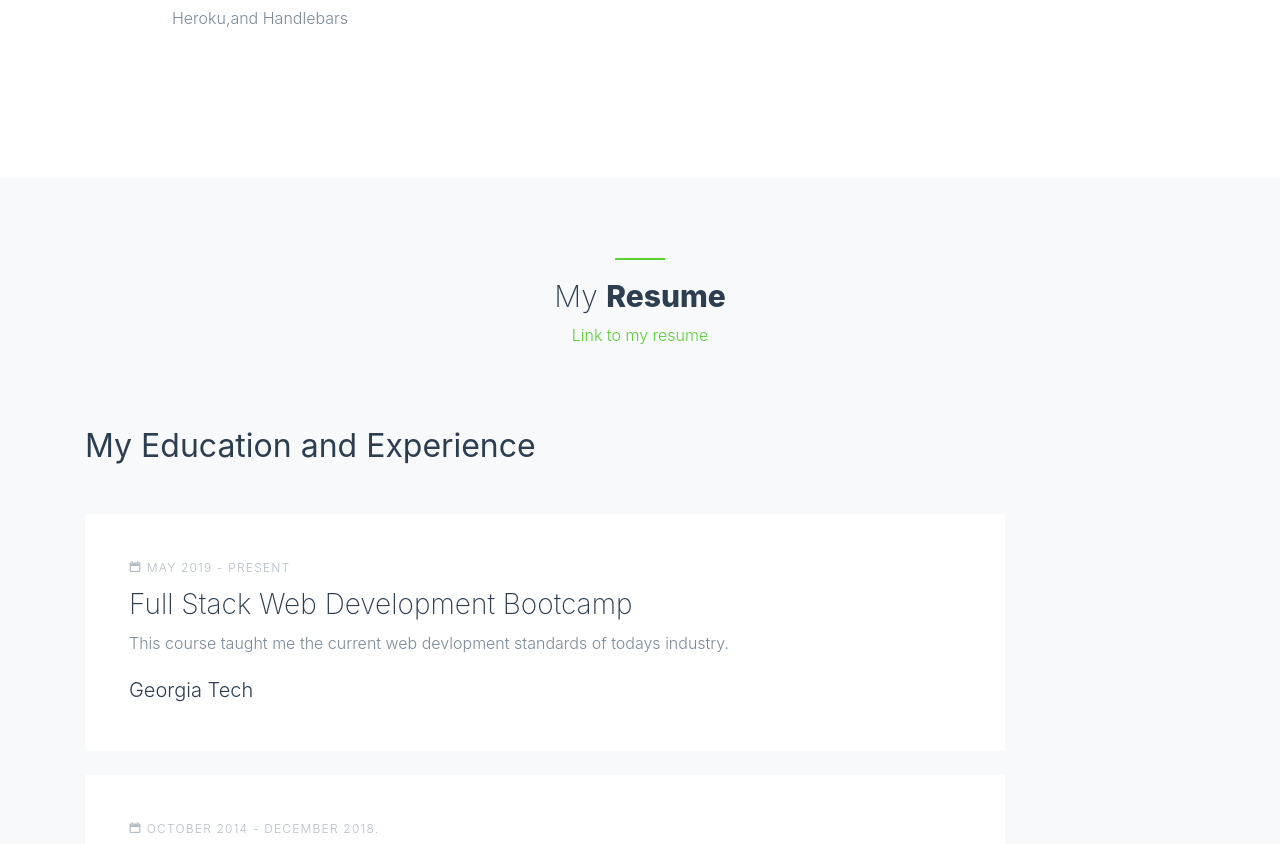
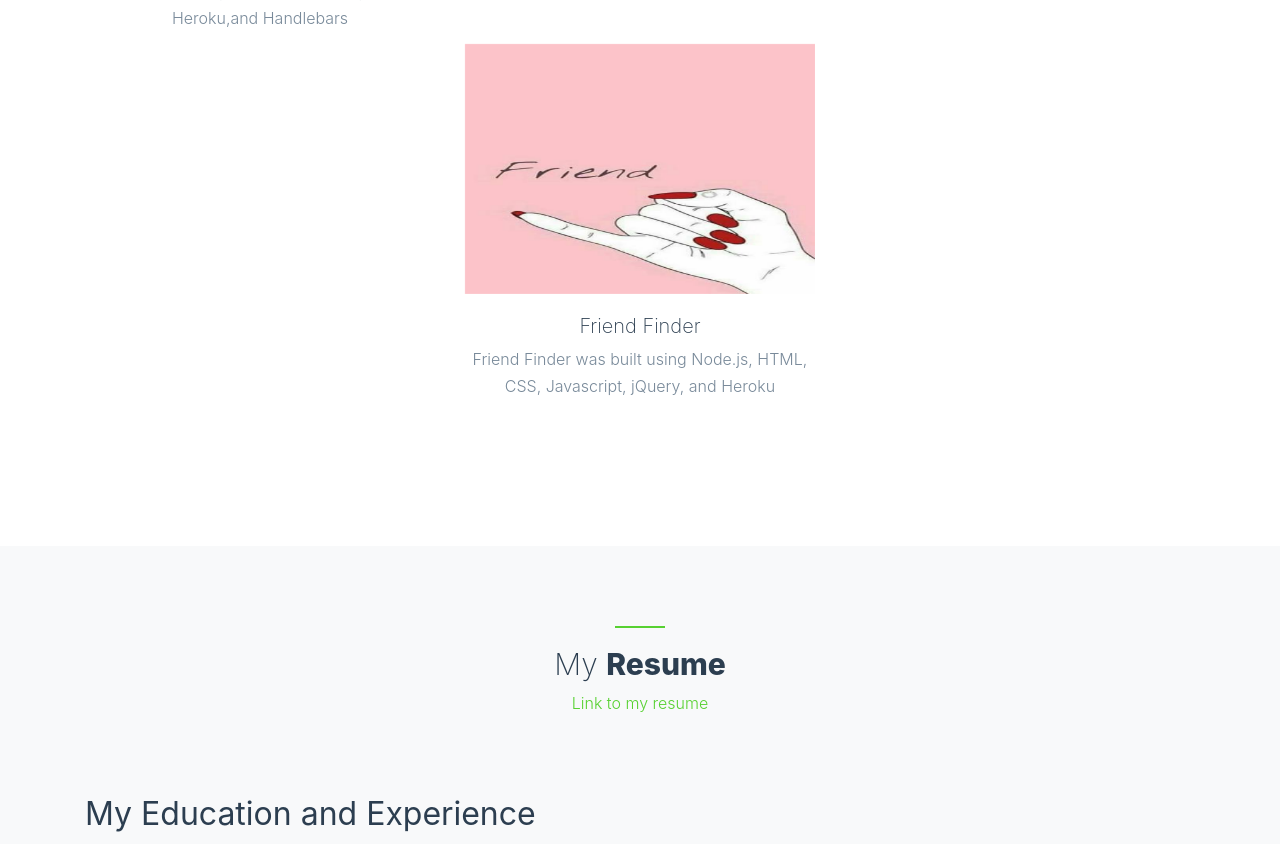
Before and after one commit to mikepassow/Portfolio, a plain HTML site: page index.html in a window 1280 px wide. Shown: the part 5185-6029 px from the top of the page. Drawn offline with nearby package versions, Linux system fonts and the light colour scheme; some packages are replaced by stand-ins of ours; no server answers; files whose address does not match are found by name.

Commit message:
added friend finder

```diff
--- a/index.html
+++ b/index.html
@@ -424,6 +424,21 @@
                                 </div>
                             </div>
 
+                             <!--Friend Finder-->
+                          <div class="single-portfolio col-sm-4 all typography">
+                            <div class="relative">
+                              <div class="thumb">
+                                  <div class="overlay overlay-bg"></div>
+                                </div>
+                                <a href="https://peaceful-sea-36908.herokuapp.com/" class="img-pop-up">
+                                  <img class="image img-fluid" src="images/friend.jpeg" alt="" height="">
+                                 </a>
+                              </div>
+                                <div class="p-inner">
+                                    <h4>Friend Finder</h4>
+                                    <p>Friend Finder was built using Node.js, HTML, CSS, Javascript, jQuery, and Heroku</p>
+                                </div>
+                            </div>
 
 
 
```
Also changed, not shown: images/friend.jpeg (added).
